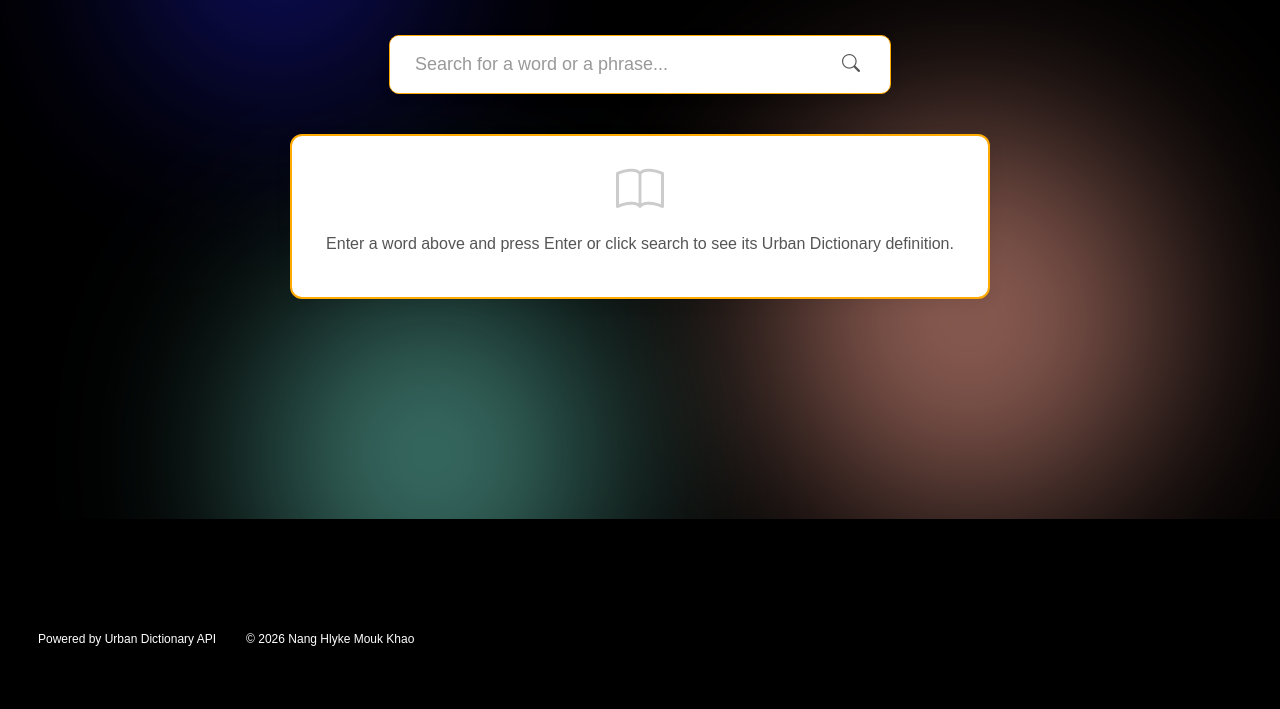
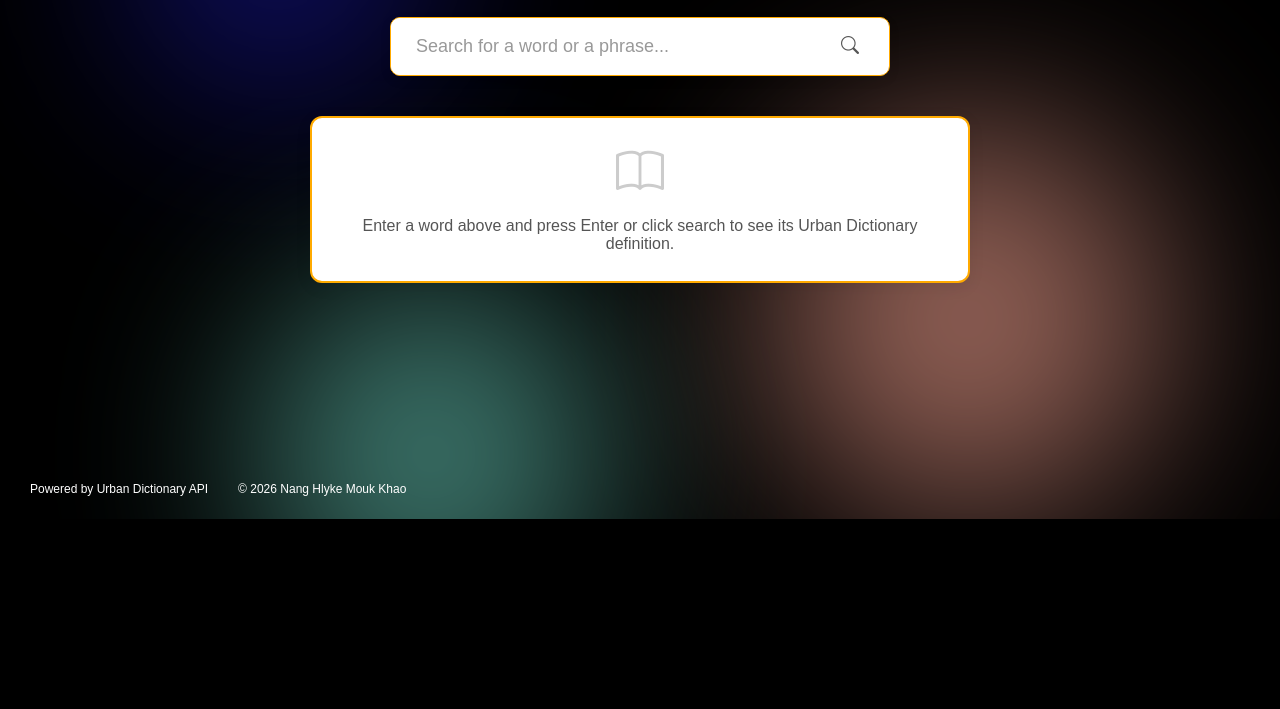
Before and after one commit to NangHlykeMoukKhao/NangHlykeMoukKhao_INM420SAA_RestAPI, a website: page public/index.html in a window 1280 px wide. Shown: the part 281-990 px from the top of the page. After the commit the page ends 820 px from the top, so only its background shows below. Drawn offline with nearby package versions, Linux system fonts and the light colour scheme.

Commit message:
Update style.css
add

```diff
--- a/public/assets/css/style.css
+++ b/public/assets/css/style.css
@@ -1,9 +1,15 @@
+* {
+    margin: 0;
+    padding: 0;
+    box-sizing: border-box;
+}
+
 body {
     font-family: Arial, Helvetica, sans-serif;
     background-color: rgb(0, 0, 0);
 }
 
-/* Navbar or Header section*/
+/* Navbar/ Header section*/
 .navbar {
     position: fixed;
     width: 100%;
```
